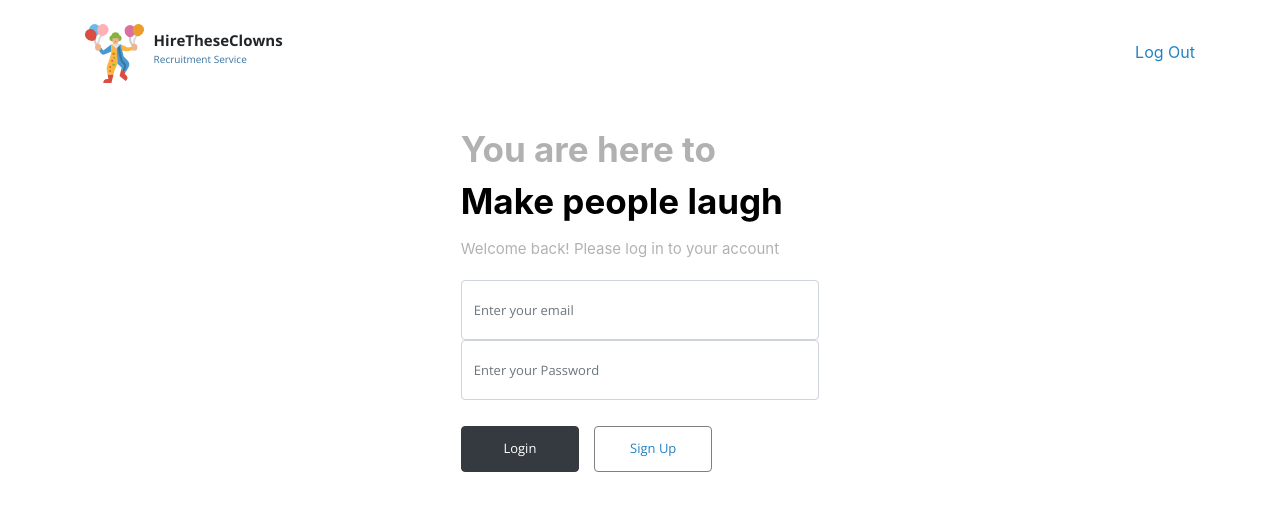
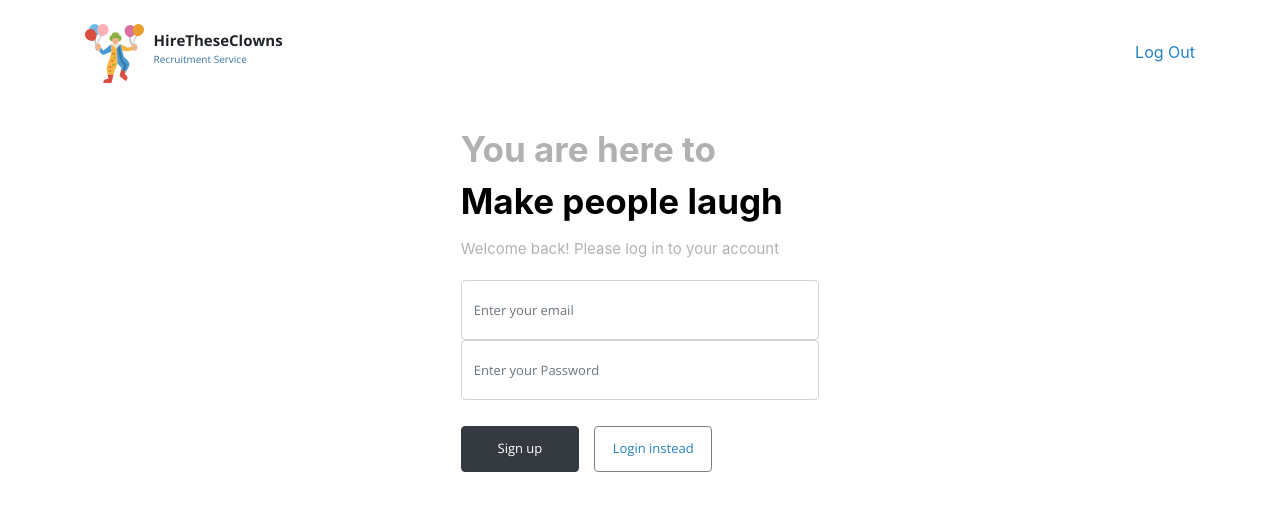
Before and after one commit to LinusBF/iv1201-frontend, a React app: page /Register in a window 1280 px wide. Shown: the top 510 px of the page. Built offline with nearby package versions, Linux system fonts and the light colour scheme.

Commit message:
registerForm created

```diff
--- a/client/components/register/Register.js
+++ b/client/components/register/Register.js
@@ -4,8 +4,8 @@ import {connect} from 'react-redux';
 import {login} from '../../redux/actions';
 import '../login/Login.css';
 import {Redirect} from 'react-router-dom';
-import LoginForm from '../login/LoginForm';
 import MainMenu from '../menu/MainMenu';
+import RegisterForm from './RegisterForm';
 
 class Register extends Component {
   constructor(props) {
@@ -37,7 +37,7 @@ class Register extends Component {
       <div className={'container-fluid'}>
         <MainMenu></MainMenu>
         <div className="container">
-          <LoginForm handleSubmit={this.handleSubmit} />
+          <RegisterForm handleSubmit={this.handleSubmit} />
           {this.props.loggedIn === true ? <Redirect to="/ApplicationForm" /> : <div></div>}
         </div>
       </div>
--- /dev/null
+++ b/client/components/register/RegisterForm.js
@@ -0,0 +1,64 @@
+import React, {Component} from 'react';
+import {Formik} from 'formik';
+import {loginFormSchema} from '../../yupSchemas/loginSchema';
+import {Button, ButtonToolbar, Form} from 'react-bootstrap';
+import '../login/Login.css';
+
+class RegisterForm extends Component {
+  render() {
+    return (
+      <div id={'formContainer'} className={'container justify-content-center mt-3 pt-5'}>
+        <div id={'headline1'}>You are here to</div>
+        <div id={'headline2'}>Make people laugh</div>
+        <div id={'headline3'}>Welcome back! Please log in to your account</div>
+        <Formik
+          validationSchema={loginFormSchema}
+          onSubmit={this.props.handleSubmit}
+          initialValues={{email: '', password: ''}}
+        >
+          {/* eslint-disable-next-line no-unused-vars */}
+          {({handleSubmit, handleChange, handleBlur, values, touched, isInvalid, errors}) => (
+            <Form noValidate onSubmit={handleSubmit}>
+              <Form.Group style={{marginBottom: 0}} controlId="formBasicEmail">
+                <Form.Control
+                  className={'inputMail'}
+                  type="email"
+                  placeholder="Enter your email"
+                  name="email"
+                  onBlur={handleBlur}
+                  value={values.email}
+                  onChange={handleChange}
+                  isInvalid={touched.email && errors.email}
+                />
+                <Form.Control.Feedback type="invalid">{errors.email}</Form.Control.Feedback>
+              </Form.Group>
+              <Form.Group style={{marginTop: 0}} controlId="formBasicPassword">
+                <Form.Control
+                  className={'inputPass'}
+                  type="password"
+                  placeholder="Enter your Password"
+                  name="password"
+                  onBlur={handleBlur}
+                  value={values.password}
+                  onChange={handleChange}
+                  isInvalid={touched.password && errors.password}
+                />
+                <Form.Control.Feedback type="invalid">{errors.password}</Form.Control.Feedback>
+              </Form.Group>
+              <ButtonToolbar>
+                <Button id={'loginButton'} type="submit" variant={'dark'}>
+                  Sign up
+                </Button>
+                <Button href={'/Login'} id={'signUpButton'} variant={'light'}>
+                  Login instead
+                </Button>
+              </ButtonToolbar>
+            </Form>
+          )}
+        </Formik>
+      </div>
+    );
+  }
+}
+
+export default RegisterForm;
```
